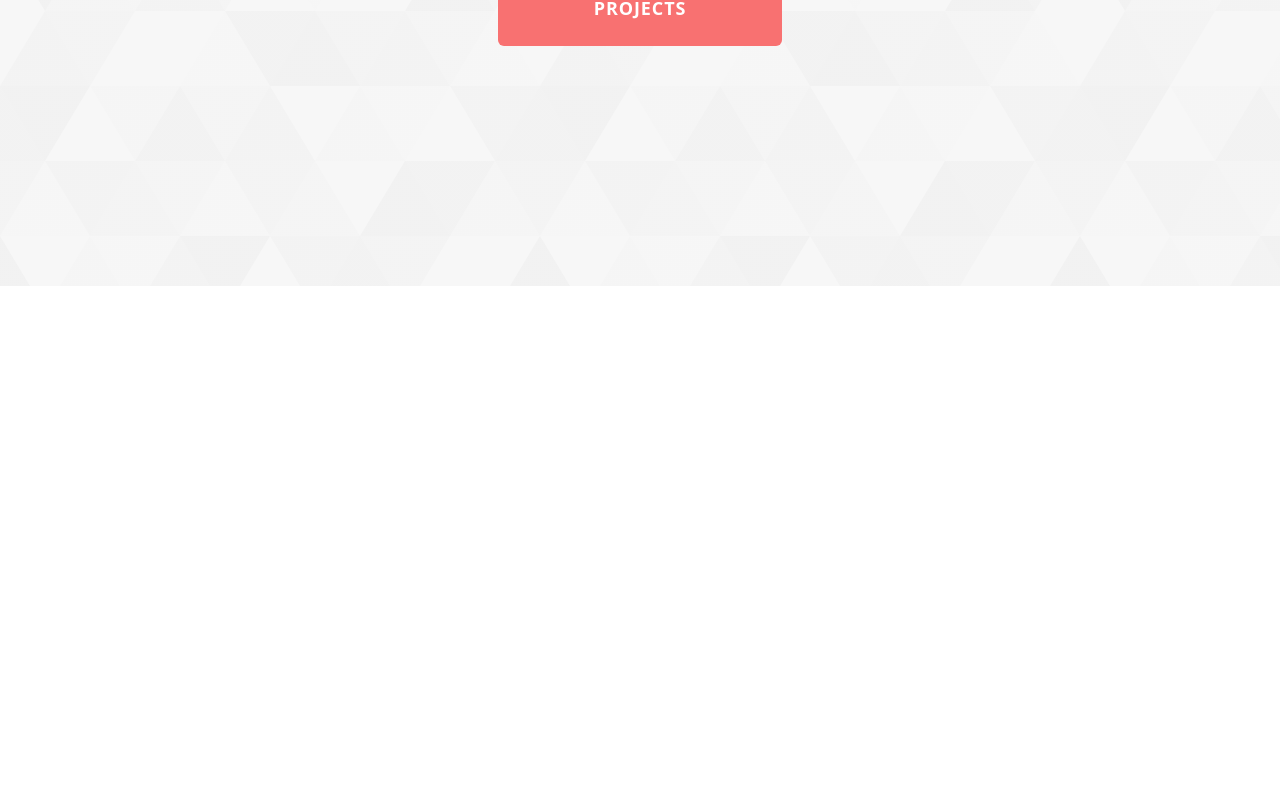
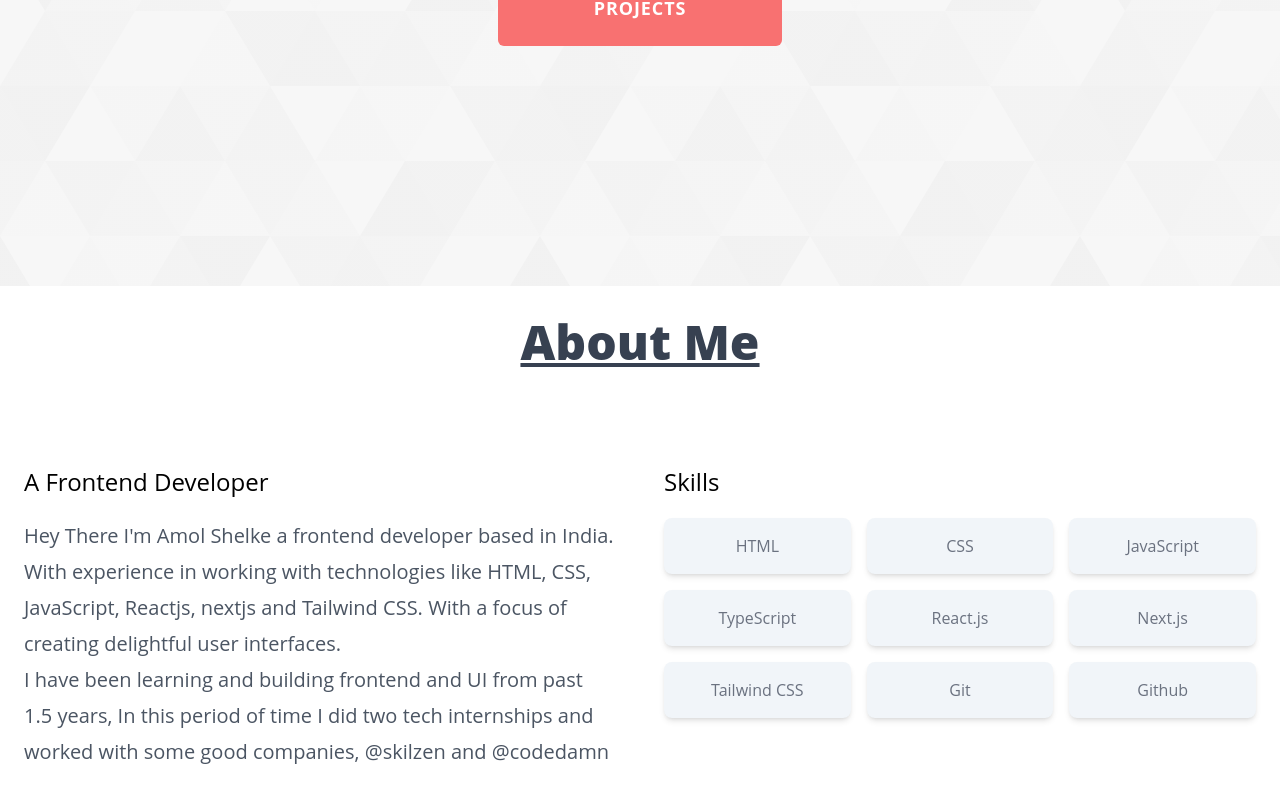
Before and after one commit to AmolShelke2/personal-portfolio, a Next.js app: page / in a window 1280 px wide. Shown: the part 514-1316 px from the top of the page. Before the commit the page ends 832 px from the top, so only its background shows below. Built offline with nearby package versions, Linux system fonts and the light colour scheme.

Commit message:
[feat]: About section updated

```diff
--- /dev/null
+++ b/src/components/About.tsx
@@ -0,0 +1,44 @@
+import { SpecificSkill } from "./re-usable/SpecificSkill";
+
+export const About: React.FC = () => {
+  return (
+    <div className="max-w-[1440px] mx-auto h-[600px]" id="about">
+      <h2 className="text-center underline text-5xl font-extrabold capitalize my-5 text-gray-700">
+        About me
+      </h2>
+      <div className="flex flex-row justify-center mt-20">
+        <div className="w-1/2 px-6 py-5">
+          <h3 className="text-black text-2xl font-medium mb-5 capitalize">
+            A frontend developer
+          </h3>
+          <p className="text-xl text-gray-600 leading-9">
+            Hey There I&apos;m Amol Shelke a frontend developer based in India.
+            With experience in working with technologies like HTML, CSS,
+            JavaScript, Reactjs, nextjs and Tailwind CSS. With a focus of
+            creating delightful user interfaces. <br />I have been learning and
+            building frontend and UI from past 1.5 years, In this period of time
+            I did two tech internships and worked with some good companies, {""}
+            <span>@skilzen</span> and <span>@codedamn</span>
+            <div>{/* social links */}</div>
+          </p>
+        </div>
+        <div className="w-1/2 px-6 py-5">
+          <h3 className="text-black text-2xl font-medium mb-5 capitalize">
+            Skills
+          </h3>
+          <div className="grid grid-cols-3 gap-4">
+            <SpecificSkill skill="HTML" />
+            <SpecificSkill skill="CSS" />
+            <SpecificSkill skill="JavaScript" />
+            <SpecificSkill skill="TypeScript" />
+            <SpecificSkill skill="React.js" />
+            <SpecificSkill skill="Next.js" />
+            <SpecificSkill skill="Tailwind CSS" />
+            <SpecificSkill skill="Git" />
+            <SpecificSkill skill="Github" />
+          </div>
+        </div>
+      </div>
+    </div>
+  );
+};
--- a/src/components/Header.tsx
+++ b/src/components/Header.tsx
@@ -1,10 +1,9 @@
 import Image from "next/image";
-import Link from "next/link";
 import React, { useState } from "react";
 import { AiOutlineMenu } from "react-icons/ai";
 import { NavItem } from "./re-usable/NavItem";
 
-export const Header = () => {
+export const Header: React.FC = () => {
   const [isNavActive, setIsNavActive] = useState(false);
 
   return (
--- a/src/components/HomeSection.tsx
+++ b/src/components/HomeSection.tsx
@@ -1,7 +1,7 @@
 import Link from "next/link";
 import React from "react";
 
-export const HomeSection = () => {
+export const HomeSection: React.FC = () => {
   return (
     <div className="h-screen mb-8 bg-home">
       <div className="max-w-[1440px] h-full flex flex-col justify-center items-center mx-auto px-4 lg:px-0">
--- /dev/null
+++ b/src/components/re-usable/SpecificSkill.tsx
@@ -0,0 +1,13 @@
+interface skillProp {
+  skill: string;
+}
+
+export const SpecificSkill: React.FC<skillProp> = ({ skill }) => {
+  return (
+    <p
+      className="bg-slate-100 text-gray-500 text-center py-4 px-2 rounded-lg
+        cursor-pointer hover:bg-slate-200 font-medium text-md shadow-md">
+      {skill}
+    </p>
+  );
+};
--- a/src/pages/_document.tsx
+++ b/src/pages/_document.tsx
@@ -4,7 +4,7 @@ export default function Document() {
   return (
     <Html lang="en">
       <Head></Head>
-      <title>Amol Shelke || Portfolio</title>
+      <title>Amol Shelke | Portfolio</title>
       <body>
         <Main />
         <NextScript />
--- a/src/pages/index.tsx
+++ b/src/pages/index.tsx
@@ -1,3 +1,4 @@
+import { About } from "@/components/About";
 import { Header } from "@/components/Header";
 import { HomeSection } from "@/components/HomeSection";
 import Image from "next/image";
@@ -20,6 +21,7 @@ export default function Home() {
     <div className="h-full w-full bg-white">
       <Header />
       <HomeSection />
+      <About />
     </div>
   );
 }
```
